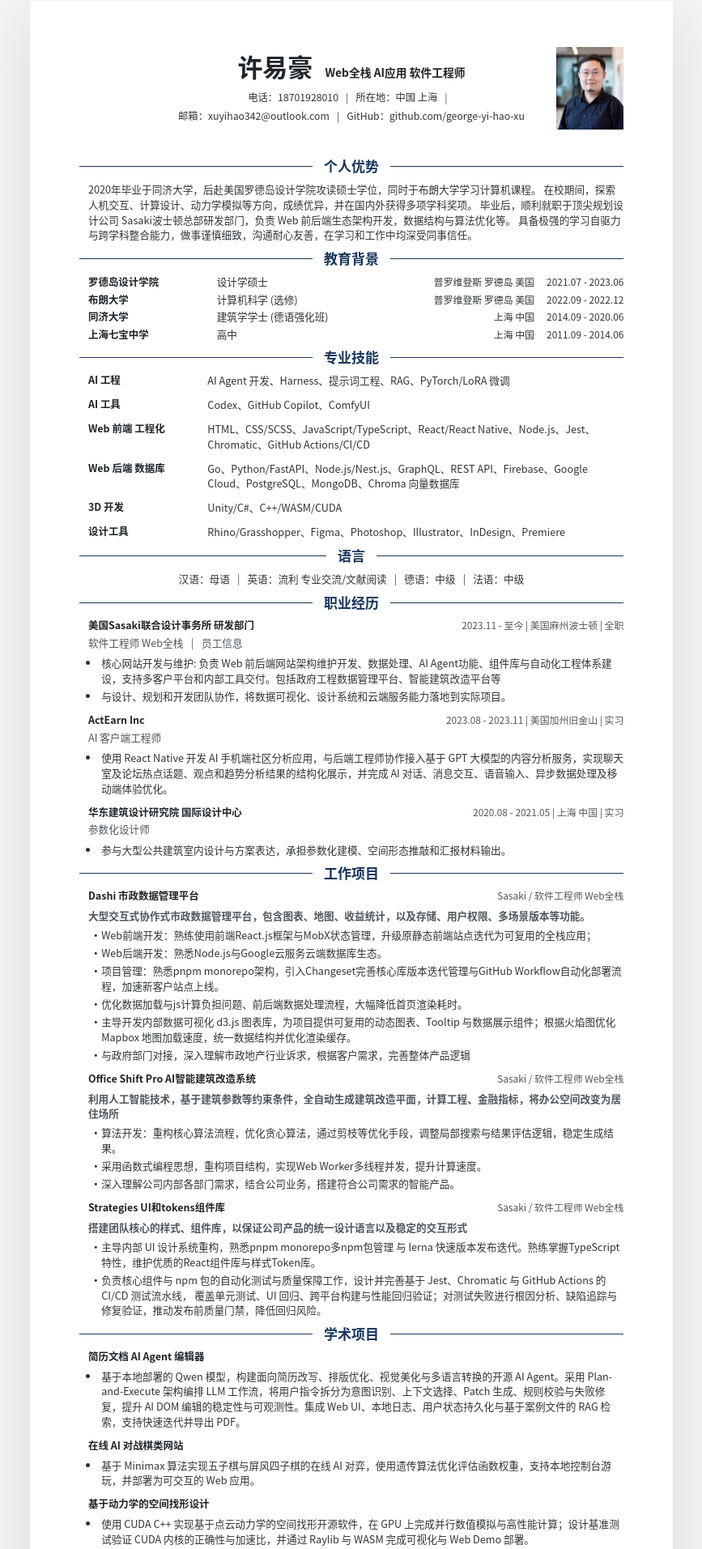
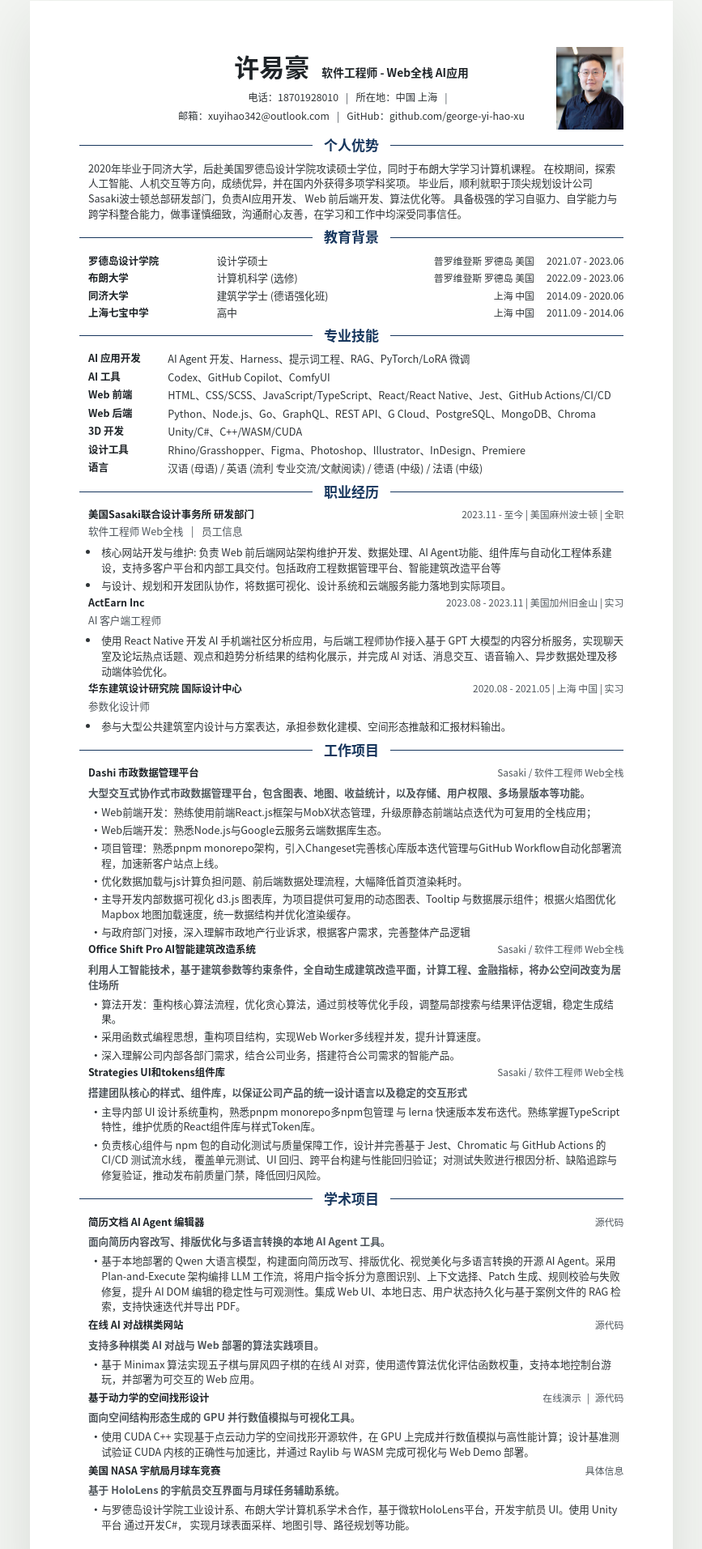
Before and after one commit to george-yi-hao-xu/resume, a website built with Vite: page src/cn.html in a window 1280 px wide. Shown: the part 31-1944 px from the top of the page at 81% size, without its empty margins (206-1073 px from the left). Built offline with nearby package versions, Linux system fonts and the light colour scheme.

Commit message:
content updates

```diff
--- a/src/components/ChinaResumeMaker.js
+++ b/src/components/ChinaResumeMaker.js
@@ -160,9 +160,13 @@ const project = (item, labels) => `
   <article class="cn-entry cn-project">
     <header class="cn-entry__header cn-project__header">
       <h3>${htmlText(item.title)}</h3>
+      ${item.links?.length ? `<p class="cn-project__links">${item.links
+        .map((link) => `<a href="${escapeHtml(link.href)}">${htmlText(link.label)}</a>`)
+        .join("")}</p>` : ""}
     </header>
     <div class="cn-entry__body">
-      ${projectList(item.meta)}
+      ${item.summary ? `<p class="cn-project__summary">${htmlText(item.summary)}</p>` : ""}
+      ${projectList(item.description ?? item.meta)}
     </div>
   </article>
 `;
@@ -189,26 +193,33 @@ const skillGroup = (group) => `
   </article>
 `;
 
-const skills = (items = [], labels) =>
-  section(labels.skills, items.map(skillGroup).join(""), "cn-skills-section");
+const languageSkillText = (item) => `${item.name}${item.level ? ` (${item.level})` : ""}`;
 
-const languageItem = (item) => `
-  <span>${htmlText(item.name)}${item.level ? `：${htmlText(item.level)}` : ""}</span>
-`;
+const skillGroupsWithLanguages = (items = [], labels, languageItems = []) => [
+  ...items,
+  ...(languageItems.length
+    ? [
+        {
+          title: labels.languages,
+          items: [languageItems.map(languageSkillText).join(" / ")],
+        },
+      ]
+    : []),
+];
 
-const languages = (items = [], labels) => section(
-  labels.languages,
-  `<div class="cn-language-list">${items.map(languageItem).join("")}</div>`,
-  "cn-languages-section",
-);
+const skillsWithLanguages = (items = [], labels, languageItems = []) =>
+  section(
+    labels.skills,
+    skillGroupsWithLanguages(items, labels, languageItems).map(skillGroup).join(""),
+    "cn-skills-section",
+  );
 
 export const ChinaResumeMaker = (resume, avatar) => `
   <main class="cn-resume">
     ${header(resume, avatar)}
     ${profile(resume.profile, resume.labels)}
     ${education(resume.education, resume.labels)}
-    ${skills(resume.skillGroups, resume.labels)}
-    ${languages(resume.languages, resume.labels)}
+    ${skillsWithLanguages(resume.skillGroups, resume.labels, resume.languages)}
     ${experience(resume.experience, resume.labels)}
     ${workProjects(resume.workProjects, resume.labels)}
     ${projects(resume.projects, resume.labels)}
--- a/src/components/ChinaResumeMaker.scss
+++ b/src/components/ChinaResumeMaker.scss
@@ -1,6 +1,7 @@
 @use "../styles/tokens" as *;
 
 $gap: 2mm;
+$gap-s: 1mm;
 
 .cn-resume {
   background: #fff;
@@ -17,7 +18,7 @@ $gap: 2mm;
 }
 
 .cn-header {
-  min-height: 34mm;
+  // min-height: 34mm;
   padding: $gap 30mm $gap;
   position: relative;
   text-align: center;
@@ -59,8 +60,7 @@ $gap: 2mm;
 }
 
 .cn-contact-list > span:not(:last-child)::after,
-.cn-links a:not(:last-child)::after,
-.cn-language-list span:not(:last-child)::after {
+.cn-links a:not(:last-child)::after {
   color: $china-text-muted;
   content: "|";
   font-weight: 400;
@@ -148,7 +148,7 @@ $gap: 2mm;
 .cn-entry + .cn-entry,
 .cn-compact-entry + .cn-compact-entry,
 .cn-skill-group + .cn-skill-group {
-  margin-top: 3mm;
+  margin-top: $gap-s;
 }
 
 .cn-entry__header,
@@ -262,13 +262,29 @@ $gap: 2mm;
   grid-template-columns: minmax(0, 1fr) max-content;
 }
 
+.cn-project__summary,
+.cn-work-project__summary {
+  color: $china-text-muted;
+  font-weight: 600;
+  margin-bottom: 1.4mm;
+}
+
 .cn-project .cn-project__description-list {
-  list-style: disc;
+  list-style: none;
   padding-left: 3.8mm;
 }
 
 .cn-project .cn-project__description-list li {
   padding-left: 0.5mm;
+  position: relative;
+}
+
+.cn-project .cn-project__description-list li::before {
+  color: $china-text;
+  content: "•";
+  font-weight: 700;
+  left: -3mm;
+  position: absolute;
 }
 
 .cn-work-project__header {
@@ -282,12 +298,6 @@ $gap: 2mm;
   justify-self: end;
   line-height: 1.35;
   white-space: nowrap;
-}
-
-.cn-work-project__summary {
-  color: $china-text-muted;
-  font-weight: 600;
-  margin-bottom: 1.4mm;
 }
 
 .cn-work-project .cn-work-project__description-list {
@@ -359,25 +369,11 @@ $gap: 2mm;
   white-space: nowrap;
 }
 
+// 分割 专业技能
 .cn-skill-group {
   display: grid;
   gap: 1mm;
-  grid-template-columns: 38mm minmax(0, 1fr);
-}
-
-.cn-language-list {
-  display: flex;
-  flex-wrap: wrap;
-  gap: 1mm 0;
-}
-
-.cn-languages-section > .cn-language-list {
-  justify-content: center;
-  margin-left: 0;
-}
-
-.cn-language-list span {
-  white-space: nowrap;
+  grid-template-columns: 25mm minmax(0, 1fr);
 }
 
 @media (max-width: 760px) {
--- a/src/components/Section.scss
+++ b/src/components/Section.scss
@@ -2,10 +2,6 @@
 
 .section + .section {
   margin-top: var(--gap-l);
-}
-
-.section + .section--languages {
-  margin-top: var(--gap-m);
 }
 
 h2 {
--- a/src/resume-data_cn_domestic.js
+++ b/src/resume-data_cn_domestic.js
@@ -2,7 +2,7 @@ export const resume_data_cn_domestic = {
   pageTitle: "许易豪 - 国内中文简历",
   description: "许易豪面向国内职场的软件工程师中文简历。",
   name: "许易豪",
-  role: "Web全栈 AI应用 软件工程师",
+  role: "软件工程师 - Web全栈 AI应用",
   labels: {
     contactAria: "联系信息",
     profile: "个人优势",
@@ -32,9 +32,9 @@ export const resume_data_cn_domestic = {
   ],
   profile: [
     `2020年毕业于同济大学，后赴美国罗德岛设计学院攻读硕士学位，同时于布朗大学学习计算机课程。
-    在校期间，探索人机交互、计算设计、动力学模拟等方向，成绩优异，并在国内外获得多项学科奖项。
-    毕业后，顺利就职于顶尖规划设计公司 Sasaki波士顿总部研发部门，负责 Web 前后端生态架构开发，数据结构与算法优化等。
-    具备极强的学习自驱力与跨学科整合能力，做事谨慎细致，沟通耐心友善，在学习和工作中均深受同事信任。`,
+    在校期间，探索人工智能、人机交互等方向，成绩优异，并在国内外获得多项学科奖项。
+    毕业后，顺利就职于顶尖规划设计公司 Sasaki波士顿总部研发部门，负责AI应用开发、 Web 前后端开发、算法优化等。
+    具备极强的学习自驱力、自学能力与跨学科整合能力，做事谨慎细致，沟通耐心友善，在学习和工作中均深受同事信任。`,
   ],
   education: [
     {
@@ -47,7 +47,7 @@ export const resume_data_cn_domestic = {
       title: "布朗大学",
       meta: "计算机科学 (选修)",
       location: "普罗维登斯 罗德岛 美国",
-      time: "2022.09 - 2022.12",
+      time: "2022.09 - 2023.06",
     },
     {
       title: "同济大学",
@@ -64,7 +64,7 @@ export const resume_data_cn_domestic = {
   ],
   skillGroups: [
     {
-      title: "AI 工程",
+      title: "AI 应用开发",
       items: ["AI Agent 开发", "Harness", "提示词工程", "RAG", "PyTorch/LoRA 微调"],
     },
     {
@@ -72,12 +72,12 @@ export const resume_data_cn_domestic = {
       items: ["Codex", "GitHub Copilot", "ComfyUI"],
     },
     {
-      title: "Web 前端 工程化",
-      items: [ "HTML", "CSS/SCSS", "JavaScript/TypeScript", "React/React Native", "Node.js", "Jest", "Chromatic", "GitHub Actions/CI/CD", ],
+      title: "Web 前端",
+      items: [ "HTML", "CSS/SCSS", "JavaScript/TypeScript", "React/React Native", "Jest", "GitHub Actions/CI/CD", ],
     },
     {
-      title: "Web 后端 数据库",
-      items: [ "Go", "Python/FastAPI", "Node.js/Nest.js", "GraphQL", "REST API", "Firebase", "Google Cloud", "PostgreSQL", "MongoDB", "Chroma 向量数据库", ],
+      title: "Web 后端",
+      items: [ "Python", "Node.js", "Go", "GraphQL", "REST API", "G Cloud", "PostgreSQL", "MongoDB", "Chroma", ],
     },
     {
       title: "3D 开发",
@@ -166,7 +166,8 @@ export const resume_data_cn_domestic = {
   projects: [
     {
       title: "简历文档 AI Agent 编辑器",
-      meta: "基于本地部署的 Qwen 模型，构建面向简历改写、排版优化、视觉美化与多语言转换的开源 AI Agent。采用 Plan-and-Execute 架构编排 LLM 工作流，将用户指令拆分为意图识别、上下文选择、Patch 生成、规则校验与失败修复，提升 AI DOM 编辑的稳定性与可观测性。集成 Web UI、本地日志、用户状态持久化与基于案例文件的 RAG 检索，支持快速迭代并导出 PDF。",
+      summary: "面向简历内容改写、排版优化与多语言转换的本地 AI Agent 工具。",
+      meta: "基于本地部署的 Qwen 大语言模型，构建面向简历改写、排版优化、视觉美化与多语言转换的开源 AI Agent。采用 Plan-and-Execute 架构编排 LLM 工作流，将用户指令拆分为意图识别、上下文选择、Patch 生成、规则校验与失败修复，提升 AI DOM 编辑的稳定性与可观测性。集成 Web UI、本地日志、用户状态持久化与基于案例文件的 RAG 检索，支持快速迭代并导出 PDF。",
       links: [
         {
           label: "源代码",
@@ -176,6 +177,7 @@ export const resume_data_cn_domestic = {
     },
     {
       title: "在线 AI 对战棋类网站",
+      summary: "支持多种棋类 AI 对战与 Web 部署的算法实践项目。",
       meta: "基于 Minimax 算法实现五子棋与屏风四子棋的在线 AI 对弈，使用遗传算法优化评估函数权重，支持本地控制台游玩，并部署为可交互的 Web 应用。",
       links: [
         {
@@ -186,6 +188,7 @@ export const resume_data_cn_domestic = {
     },
     {
       title: "基于动力学的空间找形设计",
+      summary: "面向空间结构形态生成的 GPU 并行数值模拟与可视化工具。",
       meta: "使用 CUDA C++ 实现基于点云动力学的空间找形开源软件，在 GPU 上完成并行数值模拟与高性能计算；设计基准测试验证 CUDA 内核的正确性与加速比，并通过 Raylib 与 WASM 完成可视化与 Web Demo 部署。",
       links: [
         {
@@ -200,6 +203,7 @@ export const resume_data_cn_domestic = {
     },
     {
       title: "美国 NASA 宇航局月球车竞赛",
+      summary: "基于 HoloLens 的宇航员交互界面与月球任务辅助系统。",
       meta: "与罗德岛设计学院工业设计系、布朗大学计算机系学术合作，基于微软HoloLens平台，开发宇航员 UI。使用 Unity 平台 通过开发C#， 实现月球表面采样、地图引导、路径规划等功能。",
       links: [
         {
```
Also changed, not shown: src/components/BilingualResumeMaker.js (+36 -26 lines), src/components/BilingualResumeMaker.scss (+0 -26 lines), src/components/Entry.js (+0 -32 lines), src/components/Entry.scss (+0 -20 lines), src/components/Sidebar.js (+16 -7 lines).
